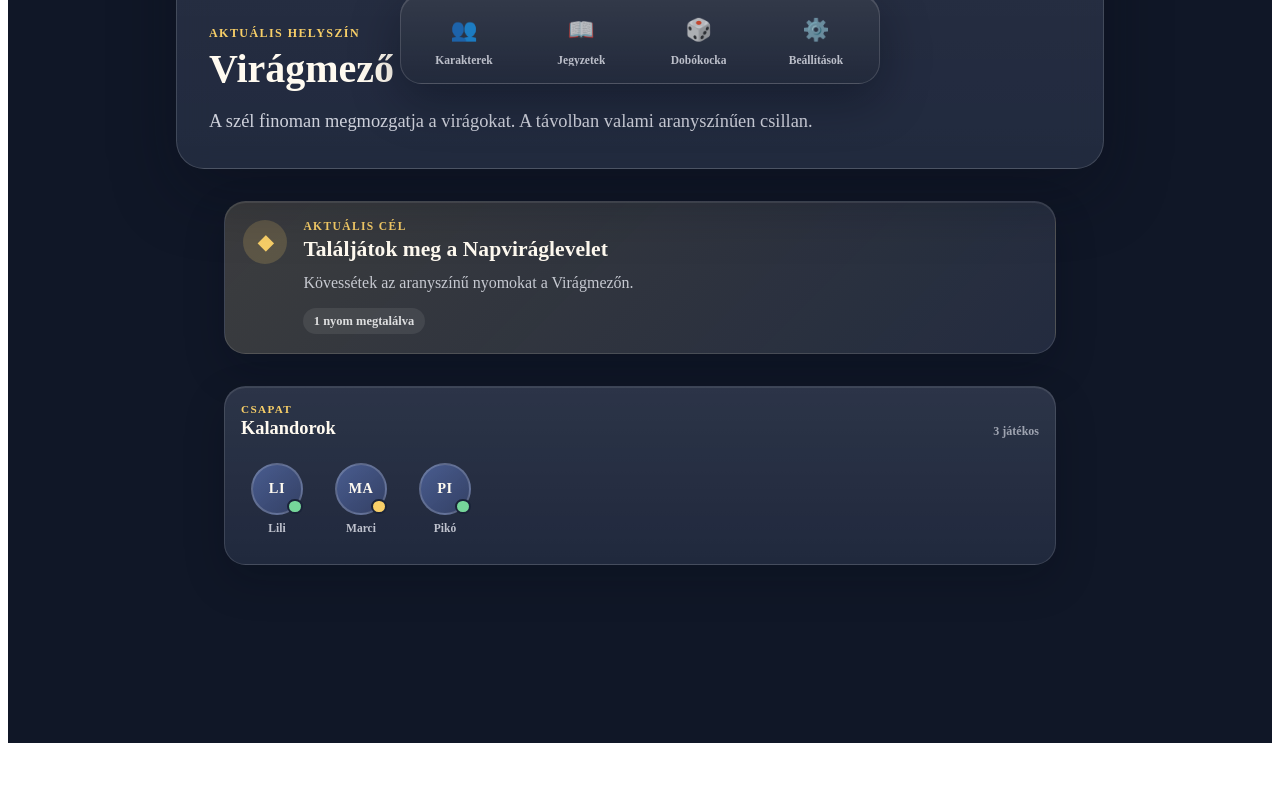
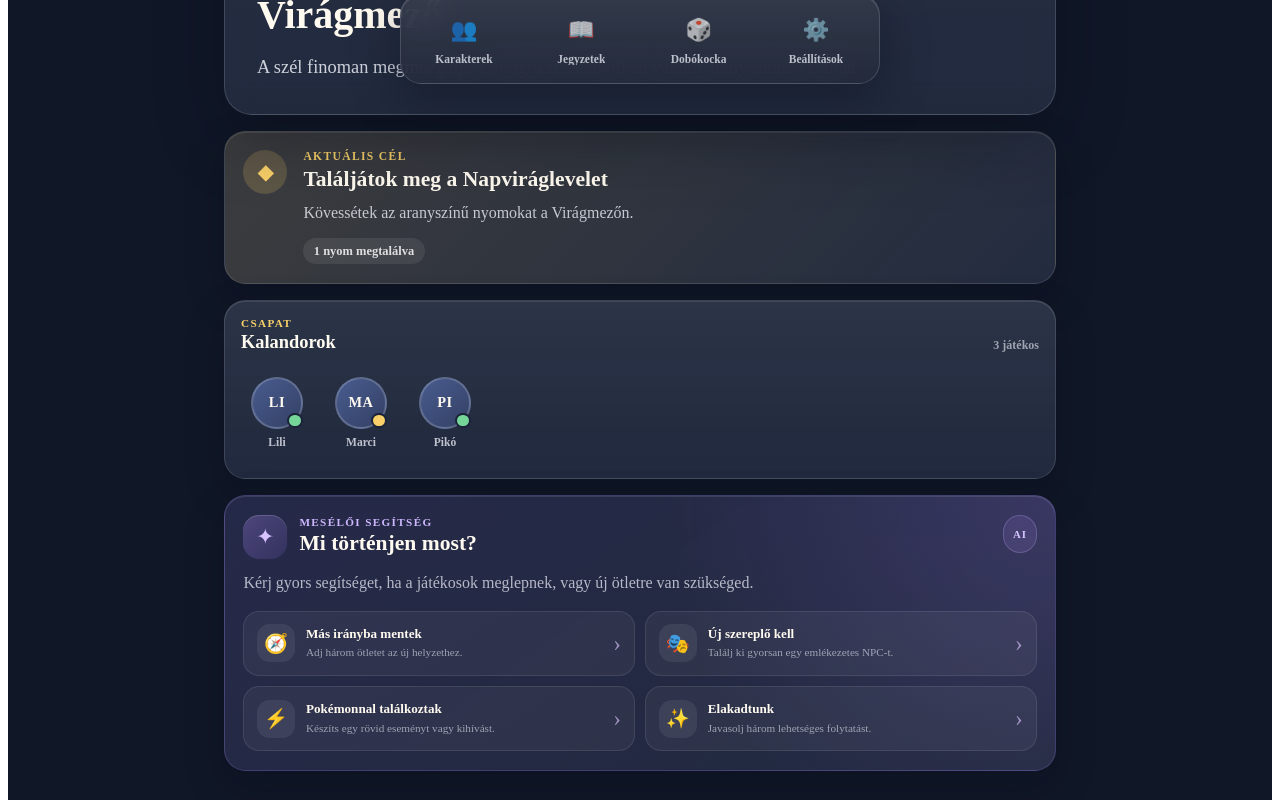
Before and after one commit to hvroberta89/PokemonStories, an Angular app in the folder pokemon-stories/: page /running-session in a window 1280 px wide. Shown: the part 700-1500 px from the top of the page. Before the commit the page ends 1451 px from the top, so only its background shows below. Built offline with nearby package versions, Linux system fonts and the light colour scheme.

Commit message:
feat(running-session): add improv assistant

```diff
--- /dev/null
+++ b/pokemon-stories/src/app/features/running-session/components/improv-assistant/improv-assistant.component.html
@@ -0,0 +1,70 @@
+<section
+  class="improv-assistant"
+  aria-labelledby="improv-assistant-title"
+>
+  <header class="improv-assistant__header">
+    <div class="improv-assistant__heading">
+      <span
+        class="improv-assistant__spark"
+        aria-hidden="true"
+      >
+        ✦
+      </span>
+
+      <div>
+        <p class="improv-assistant__eyebrow">
+          Mesélői segítség
+        </p>
+
+        <h2 id="improv-assistant-title">
+          {{ assistant().title }}
+        </h2>
+      </div>
+    </div>
+
+    <span class="improv-assistant__badge">
+      AI
+    </span>
+  </header>
+
+  <p class="improv-assistant__description">
+    {{ assistant().description }}
+  </p>
+
+  <div class="improv-assistant__options">
+    @for (
+      option of assistant().options;
+      track option.action
+    ) {
+      <button
+        type="button"
+        class="assistant-option"
+        (click)="selectAction(option.action)"
+      >
+        <span
+          class="assistant-option__icon"
+          aria-hidden="true"
+        >
+          {{ option.icon }}
+        </span>
+
+        <span class="assistant-option__content">
+          <strong>
+            {{ option.title }}
+          </strong>
+
+          <span>
+            {{ option.description }}
+          </span>
+        </span>
+
+        <span
+          class="assistant-option__arrow"
+          aria-hidden="true"
+        >
+          ›
+        </span>
+      </button>
+    }
+  </div>
+</section>
--- /dev/null
+++ b/pokemon-stories/src/app/features/running-session/components/improv-assistant/improv-assistant.component.scss
@@ -0,0 +1,175 @@
+:host {
+  display: block;
+}
+
+.improv-assistant {
+  padding: 1.15rem;
+  overflow: hidden;
+  border: 1px solid rgb(168 141 255 / 22%);
+  border-radius: 1.35rem;
+  background:
+    radial-gradient(
+      circle at top right,
+      rgb(167 121 255 / 18%),
+      transparent 45%
+    ),
+    linear-gradient(
+      145deg,
+      rgb(108 82 174 / 16%),
+      rgb(255 255 255 / 4%)
+    ),
+    rgb(26 35 56 / 92%);
+  box-shadow:
+    0 1rem 2.5rem rgb(6 10 20 / 24%),
+    inset 0 1px 0 rgb(255 255 255 / 10%);
+}
+
+.improv-assistant__header {
+  display: flex;
+  align-items: flex-start;
+  justify-content: space-between;
+  gap: 1rem;
+}
+
+.improv-assistant__heading {
+  display: flex;
+  align-items: center;
+  gap: 0.75rem;
+}
+
+.improv-assistant__spark {
+  display: grid;
+  flex: 0 0 auto;
+  place-items: center;
+  width: 2.75rem;
+  height: 2.75rem;
+  border-radius: 1rem;
+  background:
+    linear-gradient(
+      135deg,
+      rgb(181 145 255 / 28%),
+      rgb(111 90 202 / 18%)
+    );
+  color: #d7c3ff;
+  font-size: 1.35rem;
+  box-shadow:
+    inset 0 1px 0 rgb(255 255 255 / 16%);
+}
+
+.improv-assistant__eyebrow {
+  margin: 0 0 0.2rem;
+  color: #cdb8ff;
+  font-size: 0.7rem;
+  font-weight: 800;
+  letter-spacing: 0.12em;
+  text-transform: uppercase;
+}
+
+h2 {
+  margin: 0;
+  color: #fffaf0;
+  font-size: clamp(1.1rem, 3vw, 1.35rem);
+  line-height: 1.2;
+}
+
+.improv-assistant__badge {
+  display: inline-flex;
+  align-items: center;
+  min-height: 1.75rem;
+  padding: 0.25rem 0.55rem;
+  border: 1px solid rgb(205 184 255 / 24%);
+  border-radius: 999px;
+  background: rgb(181 145 255 / 12%);
+  color: #d7c3ff;
+  font-size: 0.68rem;
+  font-weight: 900;
+  letter-spacing: 0.08em;
+}
+
+.improv-assistant__description {
+  margin: 0.75rem 0 1rem;
+  color: rgb(245 247 255 / 70%);
+  line-height: 1.5;
+}
+
+.improv-assistant__options {
+  display: grid;
+  grid-template-columns:
+    repeat(2, minmax(0, 1fr));
+  gap: 0.65rem;
+}
+
+.assistant-option {
+  display: grid;
+  grid-template-columns:
+    auto minmax(0, 1fr) auto;
+  align-items: center;
+  gap: 0.7rem;
+  min-width: 0;
+  padding: 0.8rem;
+  border: 1px solid rgb(255 255 255 / 9%);
+  border-radius: 1rem;
+  background: rgb(255 255 255 / 5%);
+  color: inherit;
+  font: inherit;
+  text-align: left;
+  cursor: pointer;
+  transition:
+    background 150ms ease,
+    border-color 150ms ease,
+    transform 150ms ease;
+
+  &:hover {
+    border-color: rgb(205 184 255 / 28%);
+    background: rgb(181 145 255 / 10%);
+  }
+
+  &:active {
+    transform: scale(0.98);
+  }
+
+  &:focus-visible {
+    outline: 3px solid rgb(205 184 255 / 72%);
+    outline-offset: 2px;
+  }
+}
+
+.assistant-option__icon {
+  display: grid;
+  place-items: center;
+  width: 2.35rem;
+  height: 2.35rem;
+  border-radius: 0.8rem;
+  background: rgb(255 255 255 / 7%);
+  font-size: 1.2rem;
+}
+
+.assistant-option__content {
+  display: grid;
+  min-width: 0;
+  gap: 0.2rem;
+
+  strong {
+    color: #fffaf0;
+    font-size: 0.82rem;
+    line-height: 1.25;
+  }
+
+  span {
+    color: rgb(245 247 255 / 57%);
+    font-size: 0.7rem;
+    line-height: 1.35;
+  }
+}
+
+.assistant-option__arrow {
+  color: rgb(215 195 255 / 65%);
+  font-size: 1.45rem;
+  line-height: 1;
+}
+
+@media (max-width: 38rem) {
+  .improv-assistant__options {
+    grid-template-columns: 1fr;
+  }
+}
--- /dev/null
+++ b/pokemon-stories/src/app/features/running-session/components/improv-assistant/improv-assistant.component.ts
@@ -0,0 +1,32 @@
+import {
+  ChangeDetectionStrategy,
+  Component,
+  input,
+  output,
+} from '@angular/core';
+
+import {
+  ImprovAssistantAction,
+  ImprovAssistantViewModel,
+} from './improv-assistant.model';
+
+@Component({
+  selector: 'app-improv-assistant',
+  standalone: true,
+  templateUrl: './improv-assistant.component.html',
+  styleUrl: './improv-assistant.component.scss',
+  changeDetection: ChangeDetectionStrategy.OnPush,
+})
+export class ImprovAssistantComponent {
+  readonly assistant =
+    input.required<ImprovAssistantViewModel>();
+
+  readonly actionSelected =
+    output<ImprovAssistantAction>();
+
+  protected selectAction(
+    action: ImprovAssistantAction,
+  ): void {
+    this.actionSelected.emit(action);
+  }
+}
--- a/pokemon-stories/src/app/features/running-session/mocks/running-session.mock.ts
+++ b/pokemon-stories/src/app/features/running-session/mocks/running-session.mock.ts
@@ -47,4 +47,40 @@ export const mockRunningSession:
         statusLabel: 'Készen áll',
       },
     ],
+    assistant: {
+      title: 'Mi történjen most?',
+      description:
+        'Kérj gyors segítséget, ha a játékosok meglepnek, vagy új ötletre van szükséged.',
+
+      options: [
+        {
+          action: 'unexpected-direction',
+          title: 'Más irányba mentek',
+          description:
+            'Adj három ötletet az új helyzethez.',
+          icon: '🧭',
+        },
+        {
+          action: 'quick-npc',
+          title: 'Új szereplő kell',
+          description:
+            'Találj ki gyorsan egy emlékezetes NPC-t.',
+          icon: '🎭',
+        },
+        {
+          action: 'pokemon-event',
+          title: 'Pokémonnal találkoztak',
+          description:
+            'Készíts egy rövid eseményt vagy kihívást.',
+          icon: '⚡',
+        },
+        {
+          action: 'continue-story',
+          title: 'Elakadtunk',
+          description:
+            'Javasolj három lehetséges folytatást.',
+          icon: '✨',
+        },
+      ],
+    },
   };
--- a/pokemon-stories/src/app/features/running-session/models/running-session-view.model.ts
+++ b/pokemon-stories/src/app/features/running-session/models/running-session-view.model.ts
@@ -4,6 +4,7 @@ import {
 import {
   GoalCardViewModel,
 } from '../components/goal-card/goal-card.model';
+import { ImprovAssistantViewModel } from '../components/improv-assistant/improv-assistant.model';
 import {
   StoryCardViewModel,
 } from '../components/story-card/story-card.model';
@@ -13,4 +14,5 @@ export interface RunningSessionViewModel {
   readonly goal: GoalCardViewModel;
   readonly characters:
     readonly CharacterStripItemViewModel[];
+  readonly assistant: ImprovAssistantViewModel;
 }
--- a/pokemon-stories/src/app/features/running-session/pages/running-session-page/running-session-page.component.html
+++ b/pokemon-stories/src/app/features/running-session/pages/running-session-page/running-session-page.component.html
@@ -41,6 +41,16 @@
         (characterSelected)="selectCharacter($event)"
       />
     </section>
+
+    <section
+      class="running-session-page__assistant"
+      aria-label="Mesélői segítség"
+    >
+      <app-improv-assistant
+        [assistant]="viewModel().assistant"
+        (actionSelected)="selectAssistantAction($event)"
+      />
+    </section>
   </section>
 
   <div class="running-session-page__dock">
--- a/pokemon-stories/src/app/features/running-session/pages/running-session-page/running-session-page.component.scss
+++ b/pokemon-stories/src/app/features/running-session/pages/running-session-page/running-session-page.component.scss
@@ -66,19 +66,12 @@ h1 {
   font-weight: 700;
 }
 
-.running-session-page__story {
-  width: min(100%, 58rem);
+.running-session-page__story,
+.running-session-page__goal,
+.running-session-page__characters,
+.running-session-page__assistant {
+  width: min(100%, 52rem);
   margin-inline: auto;
-}
-
-.running-session-page__goal {
-  width: min(100%, 52rem);
-  margin: 1rem auto 0;
-}
-
-.running-session-page__characters {
-  width: min(100%, 52rem);
-  margin: 1rem auto 0;
 }
 
 .running-session-page__dock {
--- a/pokemon-stories/src/app/features/running-session/pages/running-session-page/running-session-page.component.ts
+++ b/pokemon-stories/src/app/features/running-session/pages/running-session-page/running-session-page.component.ts
@@ -22,6 +22,8 @@ import {
 import {
   mockRunningSession,
 } from '../../mocks/running-session.mock';
+import { ImprovAssistantComponent } from '../../components/improv-assistant/improv-assistant.component';
+import { ImprovAssistantAction } from '../../components/improv-assistant/improv-assistant.model';
 
 @Component({
   selector: 'app-running-session-page',
@@ -30,6 +32,7 @@ import {
     StoryCardComponent,
     GoalCardComponent,
     CharactersStripComponent,
+    ImprovAssistantComponent,
     QuickDockComponent,
   ],
   templateUrl:
@@ -60,4 +63,13 @@ export class RunningSessionPageComponent {
   ): void {
     this.selectedCharacterId.set(characterId);
   }
+
+  protected readonly selectedAssistantAction =
+    signal<ImprovAssistantAction | null>(null);
+
+  protected selectAssistantAction(
+    action: ImprovAssistantAction,
+  ): void {
+    this.selectedAssistantAction.set(action);
+  }
 }
```
Also changed, not shown: pokemon-stories/src/app/features/running-session/components/improv-assistant/improv-assistant.model.ts (added, +19 -0 lines), 1 other file (tests, documents, lock files or other folders).
